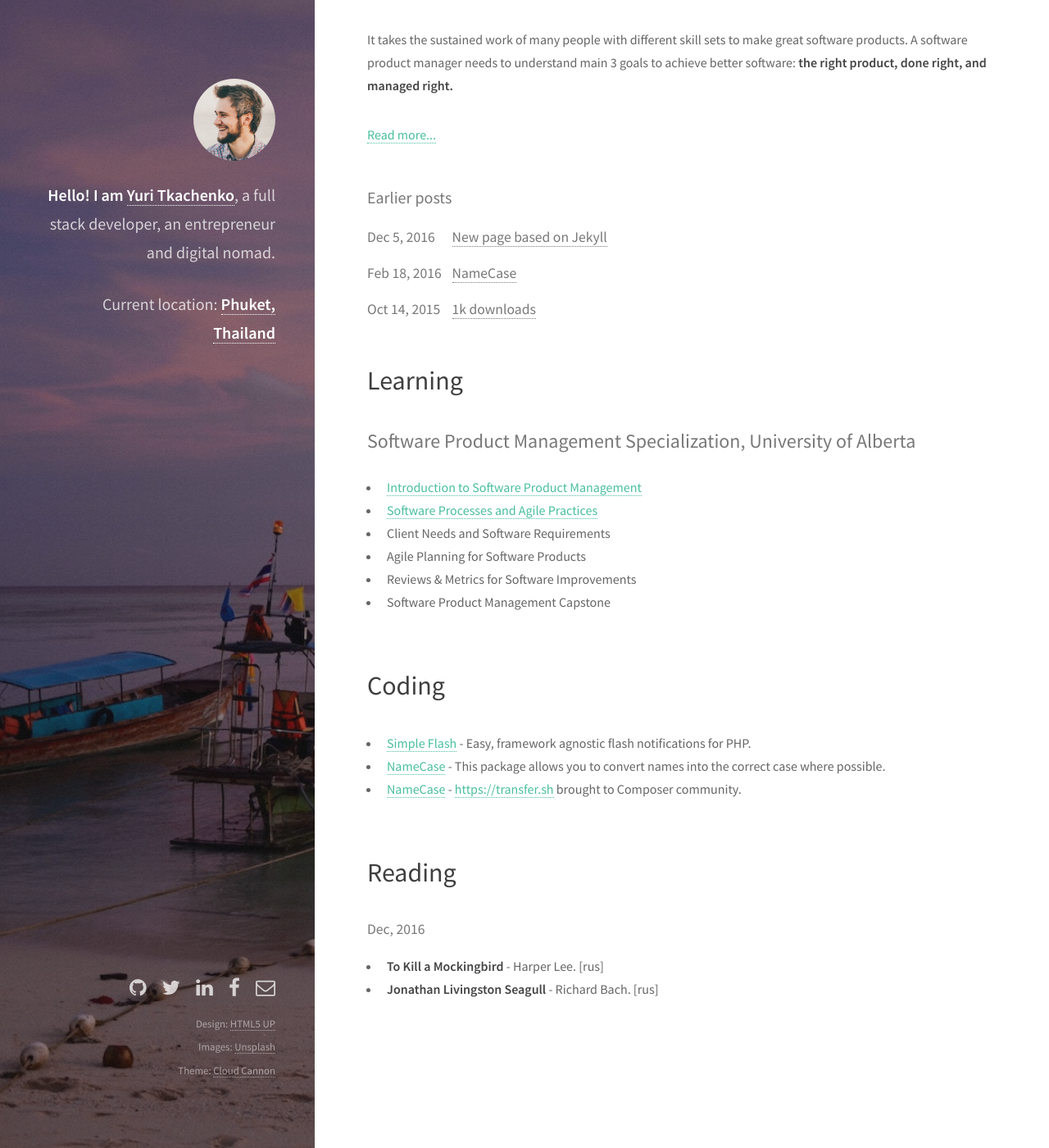
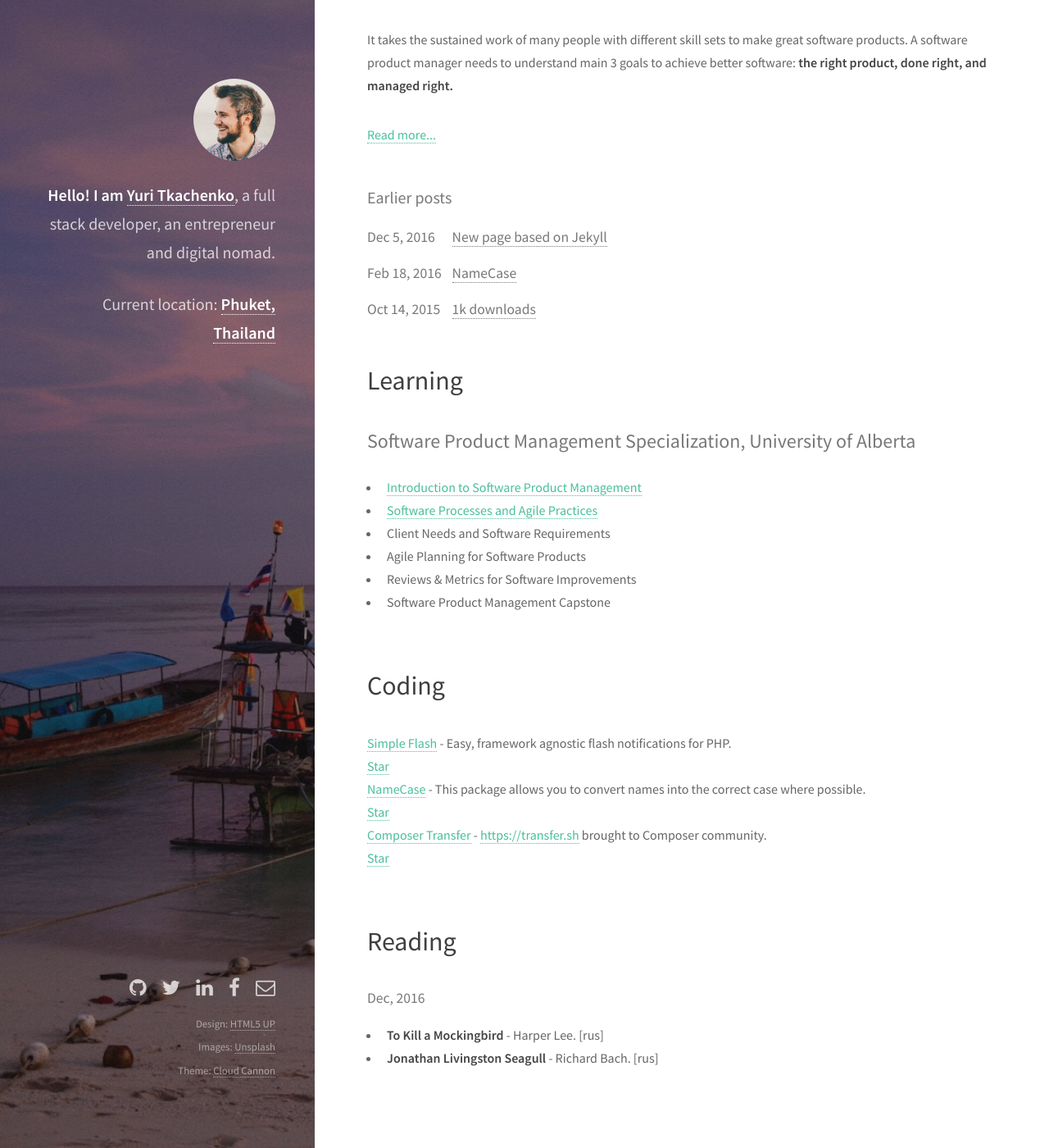
Before and after one commit to tamtamchik/tamtamchik.github.io, a Jekyll site: the page built from index.html, in a window 1280 px wide and 1400 px high, scrolled down 210 px. Shown: the whole window at 82% size. Built offline with Jekyll 4.4.1, drawn with Linux system fonts in a browser that asks for light colours.

Commit message:
stars added

```diff
--- a/_layouts/default.html
+++ b/_layouts/default.html
@@ -100,5 +100,7 @@
     </footer>
 
     <!-- Yandex.Metrika counter --> <script type="text/javascript"> (function (d, w, c) { (w[c] = w[c] || []).push(function() { try { w.yaCounter760793 = new Ya.Metrika({ id:760793, clickmap:true, trackLinks:true, accurateTrackBounce:true, webvisor:true }); } catch(e) { } }); var n = d.getElementsByTagName("script")[0], s = d.createElement("script"), f = function () { n.parentNode.insertBefore(s, n); }; s.type = "text/javascript"; s.async = true; s.src = "https://mc.yandex.ru/metrika/watch.js"; if (w.opera == "[object Opera]") { d.addEventListener("DOMContentLoaded", f, false); } else { f(); } })(document, window, "yandex_metrika_callbacks"); </script> <noscript><div><img src="https://mc.yandex.ru/watch/760793" style="position:absolute; left:-9999px;" alt="" /></div></noscript> <!-- /Yandex.Metrika counter -->
+    <!-- Place this tag in your head or just before your close body tag. -->
+    <script async defer src="https://buttons.github.io/buttons.js"></script>
 	</body>
 </html>
--- a/css/style.css
+++ b/css/style.css
@@ -603,6 +603,11 @@
 					border-top: 0;
 					padding-top: 0;
 				}
+
+			ul.alt.noline li {
+				border-top: none;
+				padding: 0;
+			}
 
 		ul.icons {
 			cursor: default;
--- a/index.html
+++ b/index.html
@@ -70,18 +70,24 @@
 
       <div class="row">
           <article class="12u 12u(small)">
-              <ul>
+              <ul class="alt noline">
                   <li>
                     <a href="https://github.com/tamtamchik/simple-flash">Simple Flash</a>
-                    - Easy, framework agnostic flash notifications for PHP.
+                    - Easy, framework agnostic flash notifications for PHP. <br />
+                    <!-- Place this tag where you want the button to render. -->
+                    <a class="github-button" href="https://github.com/tamtamchik/simple-flash" data-icon="octicon-star" data-count-href="/tamtamchik/simple-flash/stargazers" data-count-api="/repos/tamtamchik/simple-flash#stargazers_count" data-count-aria-label="# stargazers on GitHub" aria-label="Star tamtamchik/simple-flash on GitHub">Star</a>
                   </li>
                   <li>
                     <a href="https://github.com/tamtamchik/namecase">NameCase</a>
-                    - This package allows you to convert names into the correct case where possible.
+                    - This package allows you to convert names into the correct case where possible.<br />
+                    <!-- Place this tag where you want the button to render. -->
+                    <a class="github-button" href="https://github.com/tamtamchik/namecase" data-icon="octicon-star" data-count-href="/tamtamchik/namecase/stargazers" data-count-api="/repos/tamtamchik/namecase#stargazers_count" data-count-aria-label="# stargazers on GitHub" aria-label="Star tamtamchik/namecase on GitHub">Star</a>
                   </li>
                   <li>
-                    <a href="https://github.com/tamtamchik/composer-transfer">NameCase</a>
-                    - <a href="https://transfer.sh">https://transfer.sh</a> brought to Composer community.
+                    <a href="https://github.com/tamtamchik/composer-transfer">Composer Transfer</a>
+                    - <a href="https://transfer.sh">https://transfer.sh</a> brought to Composer community. <br />
+                    <!-- Place this tag where you want the button to render. -->
+                    <a class="github-button" href="https://github.com/tamtamchik/composer-transfer" data-icon="octicon-star" data-count-href="/tamtamchik/composer-transfer/stargazers" data-count-api="/repos/tamtamchik/composer-transfer#stargazers_count" data-count-aria-label="# stargazers on GitHub" aria-label="Star tamtamchik/composer-transfer on GitHub">Star</a>
                   </li>
               </ul>
           </article>
```
